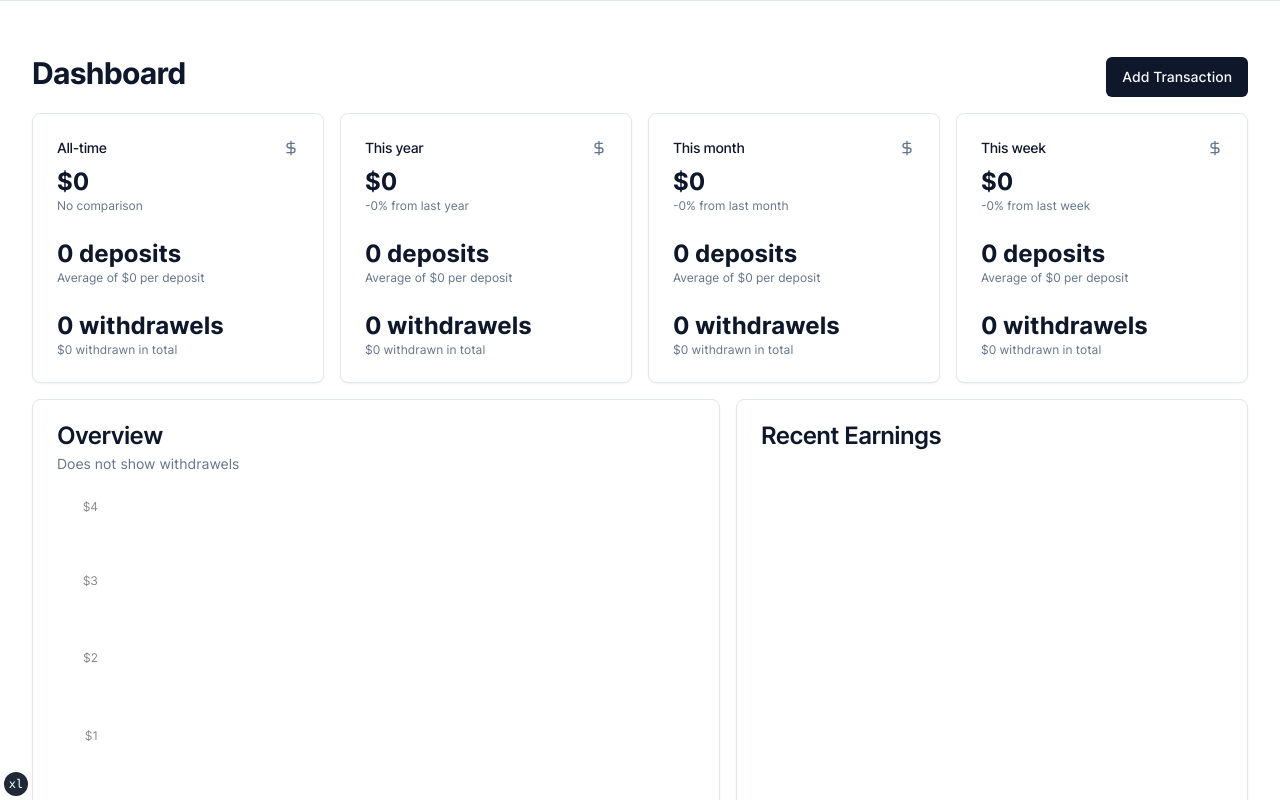
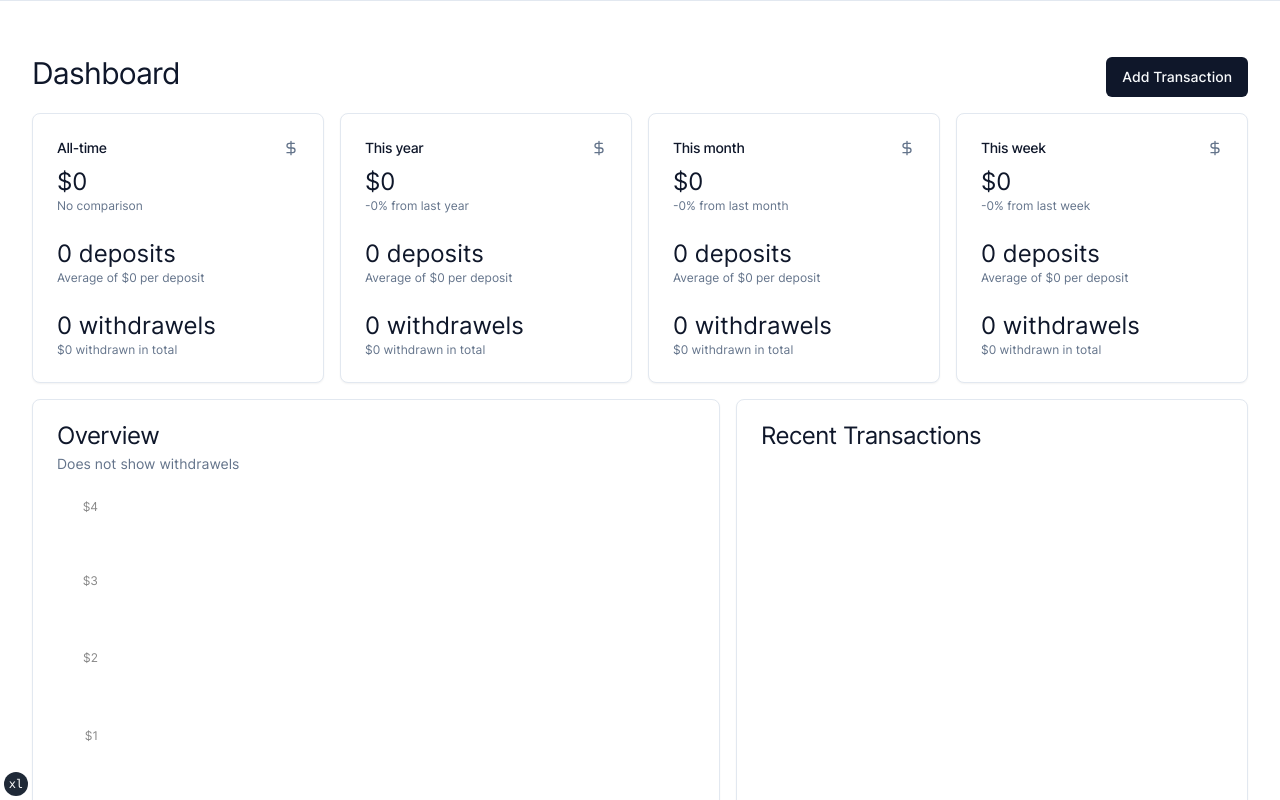
Before and after one commit to AsynchronousAI/flow, a React (Vite) app in the folder flow/: page / in a window 1280 px wide. Built offline with nearby package versions, Linux system fonts and the light colour scheme.

Commit message:
Update menu, card, and dashboard page components

```diff
--- a/flow/src/components/menu.tsx
+++ b/flow/src/components/menu.tsx
@@ -46,7 +46,7 @@ export function Menu() {
         </MenubarMenu>
 
         <MenubarMenu>
-          <MenubarTrigger className="font-bold">App</MenubarTrigger>
+          <MenubarTrigger className="">App</MenubarTrigger>
           <Dialog modal={false}>
             <MenubarContent>
               <DialogTrigger asChild>
--- a/flow/src/components/ui/card.tsx
+++ b/flow/src/components/ui/card.tsx
@@ -36,7 +36,7 @@ const CardTitle = React.forwardRef<
   <h3
     ref={ref}
     className={cn(
-      "text-2xl font-semibold leading-none tracking-tight",
+      "text-2xl leading-none tracking-tight",
       className
     )}
     {...props}
--- a/flow/src/dashboard/page.tsx
+++ b/flow/src/dashboard/page.tsx
@@ -125,7 +125,7 @@ export default function DashboardPage() {
       <div className="flex-col md:flex">
         <div className="flex-1 space-y-4 p-8 pt-6">
           <div className="flex items-center justify-between space-y-2">
-            <h2 className="text-3xl font-bold tracking-tight">Dashboard</h2>
+            <h2 className="text-3xl  tracking-tight">Dashboard</h2>
             <div className="flex items-center space-x-2">
               <Popover open={isPopoverOpen}>
                 <PopoverTrigger>
@@ -261,17 +261,17 @@ export default function DashboardPage() {
                     </svg>
                   </CardHeader>
                   <CardContent>
-                    <div className="text-2xl font-bold">${totalAllTime}</div>
+                    <div className="text-2xl">${totalAllTime}</div>
                     <p className="text-xs text-muted-foreground">
                       No comparison
                     </p>
                     <br />
-                    <div className="text-2xl font-bold">{totalDeposits} deposits</div>
+                    <div className="text-2xl">{totalDeposits} deposits</div>
                     <p className="text-xs text-muted-foreground">
                       Average of ${averageDeposit} per deposit
                     </p>
                     <br />
-                    <div className="text-2xl font-bold">{totalWithdrawals} withdrawels</div>
+                    <div className="text-2xl">{totalWithdrawals} withdrawels</div>
                     <p className="text-xs text-muted-foreground">
                       ${totalWithdrawalValue} withdrawn in total
                     </p>
@@ -296,17 +296,17 @@ export default function DashboardPage() {
                     </svg>
                   </CardHeader>
                   <CardContent>
-                    <div className="text-2xl font-bold">${totalThisYear}</div>
+                    <div className="text-2xl">${totalThisYear}</div>
                     <p className="text-xs text-muted-foreground">
                       {yearIncrease}% from last year
                     </p>
                     <br />
-                    <div className="text-2xl font-bold">{yearDeposits} deposits</div>
+                    <div className="text-2xl">{yearDeposits} deposits</div>
                     <p className="text-xs text-muted-foreground">
                     Average of ${averageYearDeposit} per deposit
                     </p>
                     <br />
-                    <div className="text-2xl font-bold">{yearWithdrawals} withdrawels</div>
+                    <div className="text-2xl">{yearWithdrawals} withdrawels</div>
                     <p className="text-xs text-muted-foreground">
                       ${totalYearWithdrawalValue} withdrawn in total
                     </p>
@@ -331,17 +331,17 @@ export default function DashboardPage() {
                     </svg>
                   </CardHeader>
                   <CardContent>
-                    <div className="text-2xl font-bold">${totalThisMonth}</div>
+                    <div className="text-2xl">${totalThisMonth}</div>
                     <p className="text-xs text-muted-foreground">
                       {monthIncrease}% from last month
                     </p>
                     <br />
-                    <div className="text-2xl font-bold">{monthDeposits} deposits</div>
+                    <div className="text-2xl">{monthDeposits} deposits</div>
                     <p className="text-xs text-muted-foreground">
                     Average of ${averageMonthDeposit} per deposit
                     </p>
                     <br />
-                    <div className="text-2xl font-bold">{monthWithdrawals} withdrawels</div>
+                    <div className="text-2xl">{monthWithdrawals} withdrawels</div>
                     <p className="text-xs text-muted-foreground">
                     ${totalMonthWithdrawalValue} withdrawn in total
                     </p>
@@ -366,17 +366,17 @@ export default function DashboardPage() {
                     </svg>
                   </CardHeader>
                   <CardContent>
-                    <div className="text-2xl font-bold">${totalThisWeek}</div>
+                    <div className="text-2xl">${totalThisWeek}</div>
                     <p className="text-xs text-muted-foreground">
                       {weekIncrease}% from last week
                     </p>
                     <br />
-                    <div className="text-2xl font-bold">{weekDeposits} deposits</div>
+                    <div className="text-2xl">{weekDeposits} deposits</div>
                     <p className="text-xs text-muted-foreground">
                     Average of ${averageWeekDeposit} per deposit
                     </p>
                     <br />
-                    <div className="text-2xl font-bold">{weekWithdrawals} withdrawels</div>
+                    <div className="text-2xl">{weekWithdrawals} withdrawels</div>
                     <p className="text-xs text-muted-foreground">
                     ${totalWeekWithdrawalValue} withdrawn in total
                     </p>
@@ -395,7 +395,7 @@ export default function DashboardPage() {
                 </Card>
                 <Card className="col-span-3">
                   <CardHeader>
-                    <CardTitle>Recent Earnings</CardTitle>
+                    <CardTitle>Recent Transactions</CardTitle>
                   </CardHeader>
                   <CardContent>
                     <RecentSales />
```
